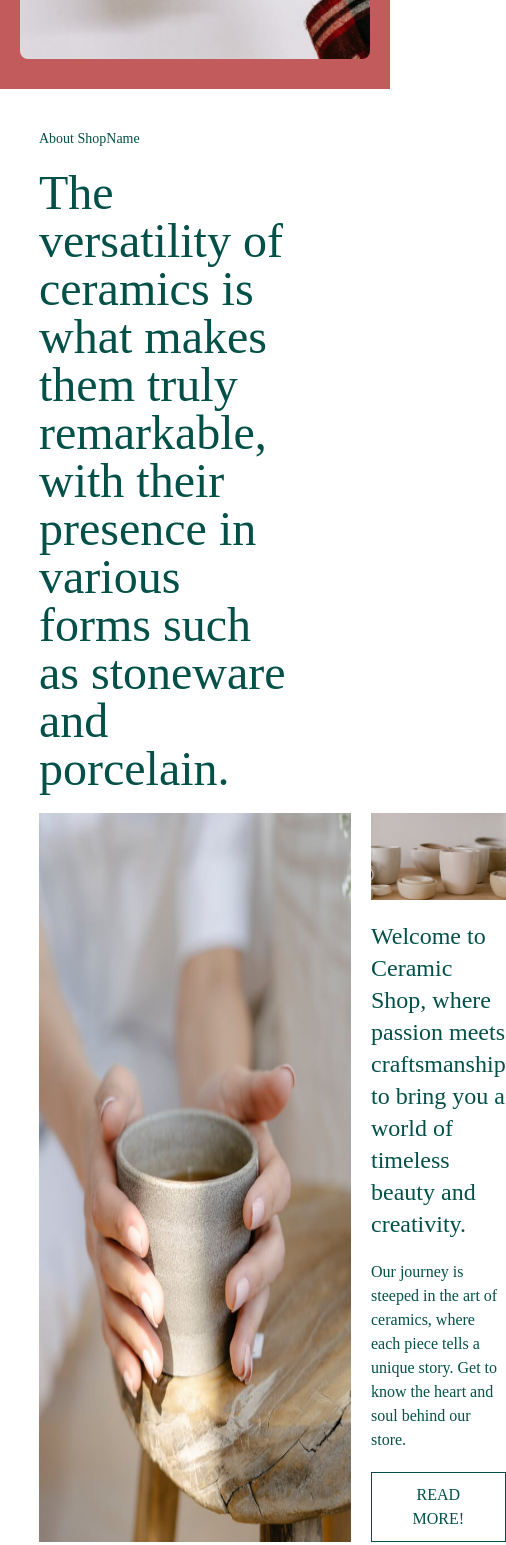
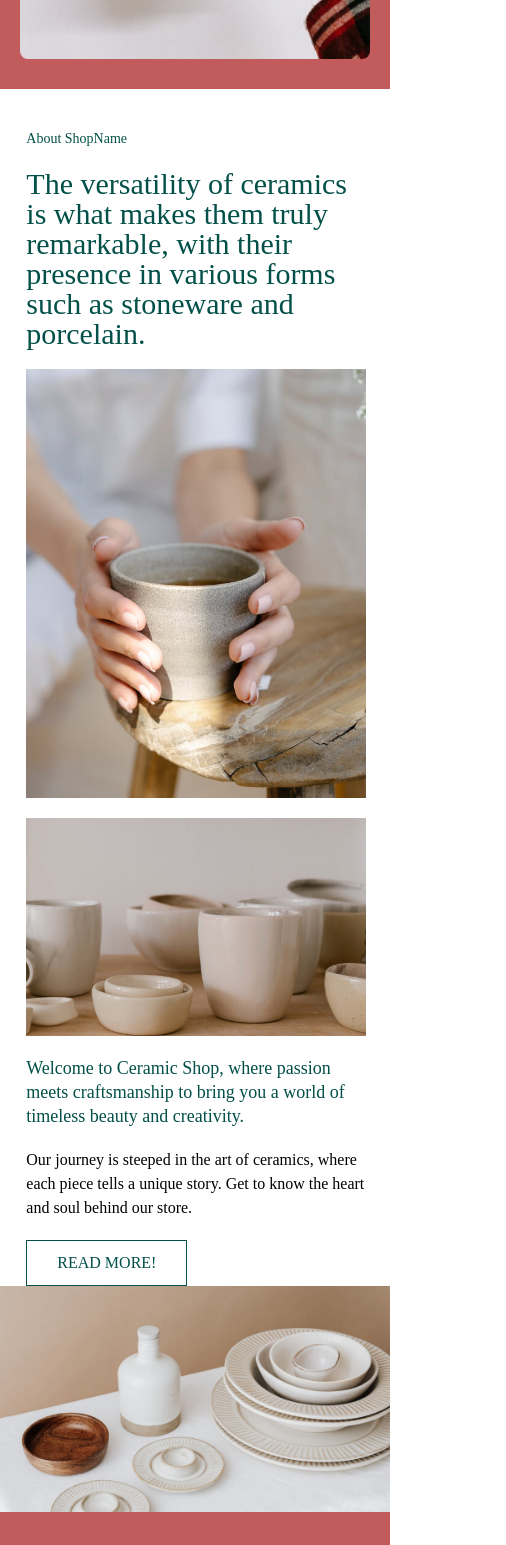
Before and after one commit to Vinzecta/Web-Project, a React (Vite) app: page / in a window 390 px wide. Shown: the part 880-2425 px from the top of the page, 506 px wide, since content can reach past the window. Built offline with nearby package versions, Linux system fonts and the light colour scheme.

Commit message:
Finish Introduction (homepage) style

```diff
--- a/src/Components/Homepage/Homepage.jsx
+++ b/src/Components/Homepage/Homepage.jsx
@@ -24,10 +24,10 @@ function Homepage() {
                     image={Image}
                     button={button} />
             <Introduction/>
-            <Category/>
+            {/* <Category/>
             <Popular/>
             <Trending/>
-            <Review/>
+            <Review/> */}
             <Hero/>
             <Footer/>
         </>
--- a/src/Components/Homepage/Introduction.css
+++ b/src/Components/Homepage/Introduction.css
@@ -1,3 +1,40 @@
-@media screen and (max-width: 600px) {
+@media screen and (max-width: 750px) {
+    #introduction-section {
+        margin-left: 5%;
+        width: 90%;
+    }
+    #image-intro {
+        flex-direction: column;
+    }
 
+    #image-intro img {
+        width: 100%;
+    }
+
+    #introduction-section h2 {
+        font-size: 30px;
+        width: 100%;
+    }
+
+    #right-intro h3 {
+        font-size: 18px;
+    }
+
+    #right-intro{
+        width: 100%;
+    }
 }
+
+@media screen and (max-width: 820px) {
+    #introduction-section {
+        margin-left: 3%;
+        width: 94%;
+    }
+}
+
+@media screen and (max-width: 1024px) {
+    #introduction-section {
+        margin-left: 6.75%;
+        width: 87%;
+    }
+}
--- a/src/Components/Homepage/Introduction.jsx
+++ b/src/Components/Homepage/Introduction.jsx
@@ -4,17 +4,17 @@ import "./Introduction.css"
 
 function Introduction() {
     return (
-        <section className="flex flex-col gap-5 mt-10">
-            <p className="text-sm w-fit ml-[10%] text-[#025048]">About ShopName</p>
-            <h2 className="text-5xl w-[65%] ml-[10%] text-[#025048]">The versatility of ceramics is what makes them truly remarkable, with their presence in various forms such as stoneware and porcelain.</h2>
+        <section className="flex flex-col w-[80%] gap-5 mt-10 ml-[10%]" id="introduction-section">
+            <p className="text-sm w-fit text-[#025048]">About ShopName</p>
+            <h2 className="text-5xl w-[80%] text-[#025048]">The versatility of ceramics is what makes them truly remarkable, with their presence in various forms such as stoneware and porcelain.</h2>
 
-            <div className="flex w-[80%] ml-[10%] gap-5">
-                <img src={Image5} alt="Image 5"/>
+            <div className="flex w-[100%] gap-5" id="image-intro">
+                <img src={Image5} alt="Image 5" className="w-1/2"/>
 
-                <div className="flex flex-col gap-5 m-auto">
+                <div className="flex flex-col justify-end gap-5 w-1/2" id="right-intro">
                     <img src={Image6} alt="Image 6"/>
                     <h3 className="text-2xl text-[#025048]">Welcome to Ceramic Shop, where passion meets craftsmanship to bring you a world of timeless beauty and creativity.</h3>
-                    <p className="text-base text-[#025048]">Our journey is steeped in the art of ceramics, where each piece tells a unique story. Get to know the heart and soul behind our store.</p>
+                    <p className="text-base">Our journey is steeped in the art of ceramics, where each piece tells a unique story. Get to know the heart and soul behind our store.</p>
                     <button className="text-base w-fit py-[10px] px-[30px] border banner-p text-[#025048] border-[#025048]">READ MORE!</button>
                 </div>
             </div>
```
